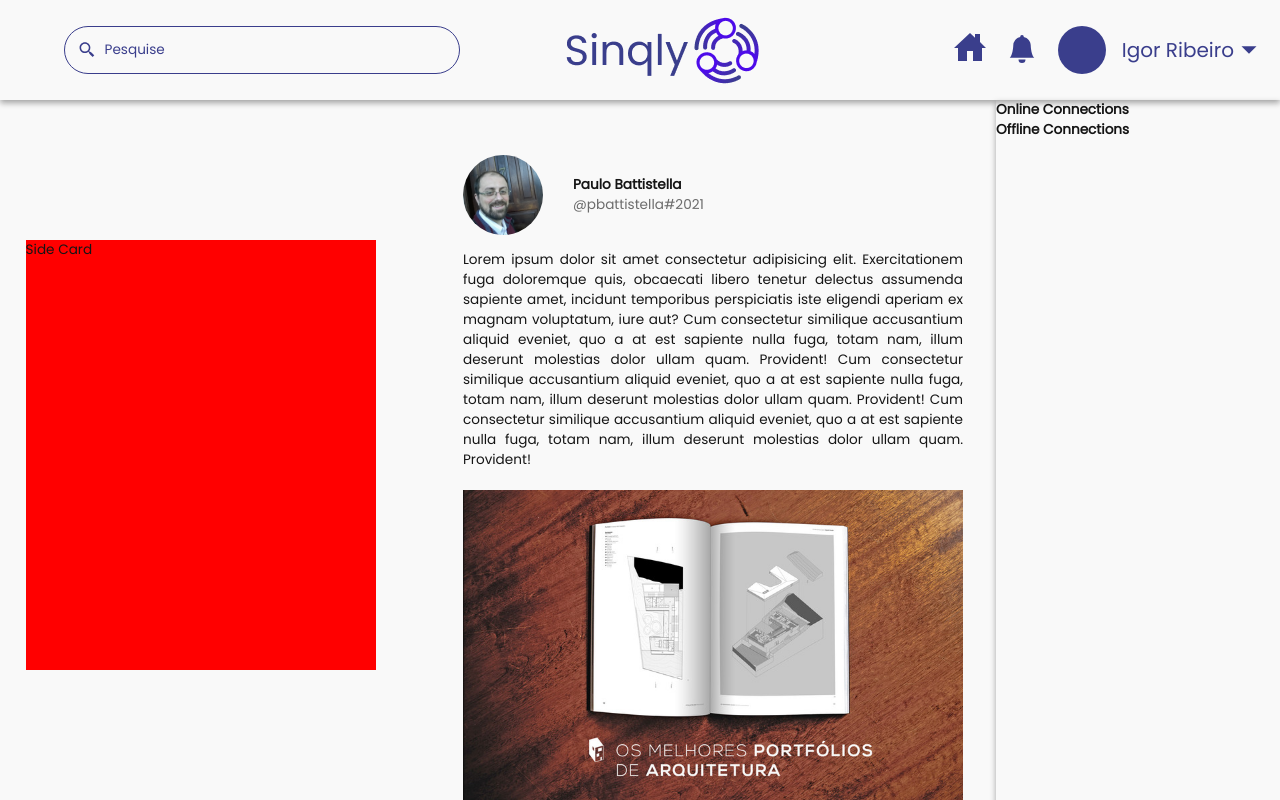
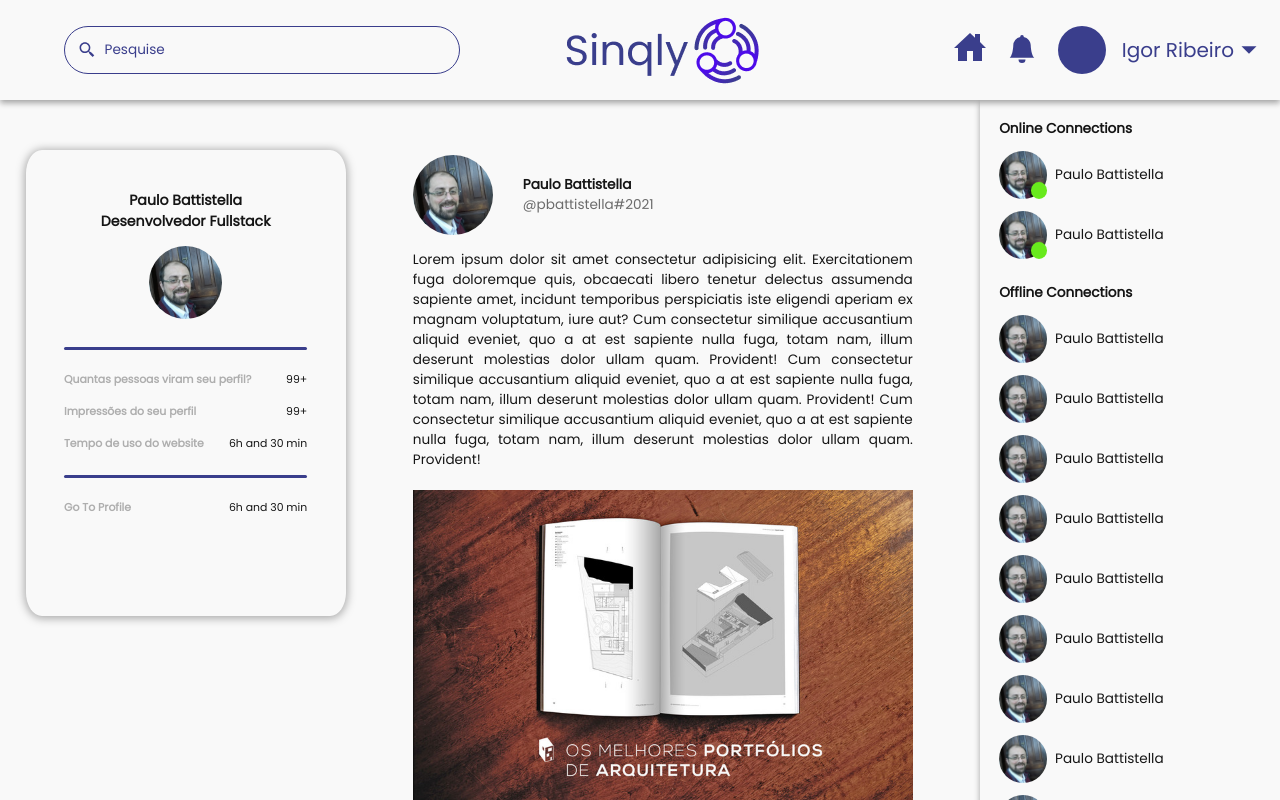
Before and after one commit to Sinqly/Website, a Next.js app: page /feed in a window 1280 px wide. Shown: the top 800 px of the page. Built offline with nearby package versions, Linux system fonts and the light colour scheme.

Commit message:
feat(WIP): Completed (home) feed page

```diff
--- a/src/components/Header/styles.tsx
+++ b/src/components/Header/styles.tsx
@@ -177,7 +177,7 @@ export const SignInSignUpContainer = styled.div`
   display: flex;
   align-items: center;
   justify-content: center;
-  position: relative;
+  position: fixed;
 
   box-shadow: 0px 3px 6px 0px rgba(0, 0, 0, 0.35);
   -webkit-box-shadow: 0px 3px 6px 0px rgba(0, 0, 0, 0.35);
@@ -232,6 +232,7 @@ export const ContainerGeneral = styled.div`
   display: flex;
   align-items: center;
   justify-content: space-between;
+  position: fixed;
   z-index: 999;
 
   box-shadow: 0px 3px 6px 0px rgba(0, 0, 0, 0.35);
--- a/src/pages/feed.tsx
+++ b/src/pages/feed.tsx
@@ -4,20 +4,100 @@ import * as React from 'react';
 import Careca from '../assets/Images/Feed/Careca.png'
 import Imagem from '../assets/Images/Feed/imagem_feed.jpg'
 import Header from '../components/Header';
-import { Container, SideCard, Content, UserList, Card, CardHeader, UserImage, Texts, Nome, Username, CardBody, Actions, Like, Comments, Save, NotLike } from '../styles/pages/feed';
+import { Container, SideCard, SideCardHeader, SideCardTitle, SideCardImage, Content, UserList, Card, CardHeader, UserImage, Texts, Nome, Username, CardBody, Actions, Like, Comments, Save, NotLike, UserCard, Users, Avatar, Name, Online, Informations, Place } from '../styles/pages/feed';
 
 // interface feedProps {}
 
-const feed: React.FC = () => {
+const Feed: React.FC = () => {
+
+
+  const users = () => {
+      return(
+    <UserCard>
+      <Avatar>
+        <Image  src={Careca} alt="Foto do usuário" />
+      </Avatar>
+      <Name>
+        Paulo Battistella
+      </Name>
+    </UserCard>
+      )
+  }
+
   return (
     <>
       <Header headerType='General' />
       <Container>
-        <SideCard>
-          Side Card
+
+        <SideCard className='sideCard'>
+          <SideCardHeader>
+            <SideCardTitle>
+              Paulo Battistella
+              <span>
+                Desenvolvedor Fullstack
+              </span>
+            </SideCardTitle>
+            <SideCardImage>
+              <Image src={Careca} alt="Foto do usuário" />
+            </SideCardImage>
+          </SideCardHeader>
+
+          <hr />
+
+          <Informations>
+            <Place>
+              <p>Quantas pessoas viram seu perfil?</p>
+              <span>99+</span>
+            </Place>
+            <Place>
+              <p>Impressões do seu perfil</p>
+              <span>99+</span>
+            </Place>
+            <Place>
+              <p>Tempo de uso do website</p>
+              <span>6h and 30 min</span>
+            </Place>
+          </Informations>
+
+          <hr />
+
+          <Informations>
+            <Place>
+              <p>Go To Profile</p>
+              <span>6h and 30 min</span>
+            </Place>
+          </Informations>
+
+
+
         </SideCard>
-        <Content>
-          <Card>
+
+        <Content className='content'>
+          <Card className='card'>
+            <CardHeader>
+              <UserImage>
+                <Image  src={Careca} alt="Foto do usuário" />
+              </UserImage>
+              <Texts className='texts'>
+                <Nome href='https://www.google.com'>Paulo Battistella</Nome>
+                <Username>@pbattistella#2021</Username>
+              </Texts>
+            </CardHeader>
+            <CardBody className='cardBody'>
+              <p>
+                Lorem ipsum dolor sit amet consectetur adipisicing elit. Exercitationem fuga doloremque quis, obcaecati libero tenetur delectus assumenda sapiente amet, incidunt temporibus perspiciatis iste eligendi aperiam ex magnam voluptatum, iure aut? Cum consectetur similique accusantium aliquid eveniet, quo a at est sapiente nulla fuga, totam nam, illum deserunt molestias dolor ullam quam. Provident! Cum consectetur similique accusantium aliquid eveniet, quo a at est sapiente nulla fuga, totam nam, illum deserunt molestias dolor ullam quam. Provident! Cum consectetur similique accusantium aliquid eveniet, quo a at est sapiente nulla fuga, totam nam, illum deserunt molestias dolor ullam quam. Provident!
+              </p>
+              <Image src={Imagem} width="1000" alt='Oi'/>
+              <Actions>
+                <div>
+                  <Like/>
+                  <Comments/>
+                </div>
+                <Save />
+              </Actions>
+            </CardBody>
+          </Card>
+          <Card className='card'>
             <CardHeader>
               <UserImage>
                 <Image  src={Careca} alt="Foto do usuário" />
@@ -41,41 +121,83 @@ const feed: React.FC = () => {
               </Actions>
             </CardBody>
           </Card>
-          <Card>
-            <CardHeader>
-              <UserImage>
-                <Image  src={Careca} alt="Foto do usuário" />
-              </UserImage>
-              <Texts>
-                <Nome href='https://www.google.com'>Paulo Battistella</Nome>
-                <Username>@pbattistella#2021</Username>
-              </Texts>
-            </CardHeader>
-            <CardBody>
-              <p>
-                Lorem ipsum dolor sit amet consectetur adipisicing elit. Exercitationem fuga doloremque quis, obcaecati libero tenetur delectus assumenda sapiente amet, incidunt temporibus perspiciatis iste eligendi aperiam ex magnam voluptatum, iure aut? Cum consectetur similique accusantium aliquid eveniet, quo a at est sapiente nulla fuga, totam nam, illum deserunt molestias dolor ullam quam. Provident! Cum consectetur similique accusantium aliquid eveniet, quo a at est sapiente nulla fuga, totam nam, illum deserunt molestias dolor ullam quam. Provident! Cum consectetur similique accusantium aliquid eveniet, quo a at est sapiente nulla fuga, totam nam, illum deserunt molestias dolor ullam quam. Provident!
-              </p>
-              <Image src={Imagem} width="1000" alt='Oi'/>
-              <Actions>
-                <div>
-                  <NotLike />
-                  <Comments/>
-                </div>
-                <Save/>
-              </Actions>
-            </CardBody>
-          </Card>
         </Content>
 
-        <UserList>
-          <h2>Online Connections</h2>
+        <UserList className='userList'>
+            <Users className='users'>
+              <h2>Online Connections</h2>
+              <UserCard>
+                <Avatar>
+                  <Image  src={Careca} alt="Foto do usuário" />
+                  <Online/>
+                </Avatar>
+                <Name>
+                  Paulo Battistella
+                </Name>
+              </UserCard>
+              <UserCard>
+                <Avatar>
+                  <Image  src={Careca} alt="Foto do usuário" />
+                  <Online/>
+                </Avatar>
+                <Name>
+                  Paulo Battistella
+                </Name>
+              </UserCard>
+            </Users>
+          <Users>
+            <h2 className='offline'>Offline Connections</h2>
 
-          <h2>Offline Connections</h2>
-
+            {
+              users()
+            }
+            {
+              users()
+            }
+            {
+              users()
+            }
+            {
+              users()
+            }
+            {
+              users()
+            }
+            {
+              users()
+            }
+            {
+              users()
+            }
+            {
+              users()
+            }
+            {
+              users()
+            }
+            {
+              users()
+            }
+            {
+              users()
+            }
+            {
+              users()
+            }
+            {
+              users()
+            }
+            {
+              users()
+            }
+            {
+              users()
+            }
+          </Users>
         </UserList>
       </Container>
     </>
   )
 };
 
-export default feed;
+export default Feed;
--- a/src/styles/pages/feed.tsx
+++ b/src/styles/pages/feed.tsx
@@ -6,44 +6,168 @@ import { FaRegComment, FaRegFlag } from 'react-icons/fa'
 
 export const Container = styled.div`
   display: grid;
-  grid-template-columns: 430px auto 284px;
-  grid-template-rows: 568px auto;
+
+  grid-template-columns: 27% auto 300px;
+  grid-template-rows: 100%;
   grid-template-areas:
     'SideCard Content UserList'
-    'Empty    Content UserList '
   ;
+
+  position: absolute;
+  top: 100px;
+
   width: 100vw;
   height: calc(100%);
+
+  @media screen and (max-width: 1200px){
+    grid-template-columns: 30% 70%;
+    grid-template-areas:
+      'SideCard Content'
+      'Empty    Content'
+    ;
+
+    .sideCard{
+      width: 30%;
+    }
+
+    .userList{
+      display: none;
+    }
+
+    .card{
+      min-width: 0;
+      width: 90%;
+      font-size: 1.2rem;
+    }
+  }
+
+  @media screen and (max-width: 865px){
+    grid-template-columns: 100%;
+    grid-template-areas:
+      'Content'
+      'Content'
+    ;
+
+    .sideCard{
+      display: none;
+    }
+
+    .card{
+      min-width: none;
+    }
+  }
+
+  @media screen and (max-width: 650px){
+    top: 70px;
+
+    .texts{
+      font-size:1.5rem;
+      margin-left: 10px;
+    }
+
+    .card{
+      width: 100%;
+    }
+
+    .cardBody{
+      gap: 5px;
+    }
+  }
 `
+
+
+export const EMPTY = styled.div`
+  grid-area: Empty;
+`
+
+/* SIDE CARD STYLES */
 
 export const SideCard = styled.div`
   grid-area: SideCard;
-  background-color: red;
   position: fixed;
-  top: 30%;
+  top: 150px;
   left: 2%;
 
-  width: 350px;
-  height: 430px;
+  font-size: 0.8em;
+
+  width: 25%;
+  padding: 40px 3% 100px 3%;
+  border-radius: 5%;
+
+  display: flex;
+  flex-direction: column;
+  align-items: center;
+
+  hr{
+    height: 3px;
+    width: 100%;
+    background-color: var(--dark-purple);
+    border-radius: 100px;
+    border: none;
+    margin: 22.5px 0;
+  }
+
+  -webkit-box-shadow: 0px 1px 10px 1px rgba(0, 0, 0, 0.35);
+  -moz-box-shadow: 0px 3px 6px 0px rgba(0, 0, 0, 0.35);
+  `
+
+export const SideCardHeader = styled.div`
+  display: flex;
+  flex-direction: column;
+  align-items: center;
 `
+
+export const SideCardTitle = styled.div`
+  display: flex;
+  flex-direction: column;
+  align-items: center;
+
+  font-size: 1.3em;
+  font-weight: bold;
+  margin-bottom: 1em;
+`
+
+export const SideCardImage = styled.div`
+  width: 30%;
+  img{
+    border-radius: 100%;
+  }
+`
+export const Informations = styled.div`
+  width: 100%;
+  display: flex;
+  flex-direction: column;
+  align-items: left;
+  gap: 16px;
+`
+
+export const Place = styled.div`
+  display: flex;
+  justify-content: space-between;
+  align-items: center;
+  width: 100%;
+  & > p {
+    font-weight: bold;
+    font-family: 'Poppins';
+    color: var(--light-grey);
+  }
+  & > span {
+    margin-left: 15px;
+  }
+
+`
+
+/* END SIDE CARD STYLES */
+
+
+/* CONTENT STYLES */
+
 export const Content = styled.div`
   grid-area: Content;
 
   display: flex;
   flex-direction: column;
   align-items: center;
-
-`
-export const UserList = styled.div`
-  grid-area: UserList;
-  position: sticky;
-  box-shadow: 0px 3px 6px 0px rgba(0, 0, 0, 0.35);
-  -webkit-box-shadow: 0px 3px 6px 0px rgba(0, 0, 0, 0.35);
-  -moz-box-shadow: 0px 3px 6px 0px rgba(0, 0, 0, 0.35);
-`
-
-export const EMPTY = styled.div`
-  grid-area: Empty;
 `
 
 export const Card = styled.div`
@@ -100,23 +224,27 @@ export const Actions = styled.div`
   width: 100%;
 
   padding: 0 2%;
+
+  & > div {
+    display: flex;
+    align-items: center;
+    min-width: 80px;
+  }
 `
 
-
-
 export const NotLike = styled(FcLikePlaceholder)`
-  width: 36px;
-  height: 36px;
+  width: 35%;
+  height: 35%;
 `
 
 export const Like = styled(FcLike)`
-  width: 36px;
-  height: 36px;
+  width: 50%;
+  height: 50%;
 `
 
 export const Comments = styled(FaRegComment)`
-  width: 30px;
-  height: 30px;
+  width: 50%;
+  height: 50%;
   margin-left: 16px;
 `
 
@@ -125,3 +253,84 @@ export const Save = styled(FaRegFlag)`
   height: 30px;
   margin-left: 16px;
 `
+
+/* END CONTENT STYLES */
+
+
+/* USER LIST STYLES */
+
+export const UserList = styled.div`
+  grid-area: UserList;
+  box-shadow: 0px 3px 6px 0px rgba(0, 0, 0, 0.35);
+  -webkit-box-shadow: 0px 3px 6px 0px rgba(0, 0, 0, 0.35);
+  -moz-box-shadow: 0px 3px 6px 0px rgba(0, 0, 0, 0.35);
+
+  position: fixed;
+  right: 0;
+  height: 100%;
+  padding: 1.5% 1.5% 8% 1.5%;
+  width: 300px;
+
+  .offline{
+    margin-top: 24px;
+  }
+
+  & > h2{
+    margin: 16px 0 24px 0;
+  }
+
+  overflow-y: scroll;
+  &::-webkit-scrollbar {
+    width: 7px;
+    height: 7px;
+  }
+  &::-webkit-scrollbar-track {
+      background-color: var(--light-purple);
+  }
+  &::-webkit-scrollbar-thumb {
+      background-color: var(--dark-purple);
+  }         /* "auto" or "thin" */
+`
+
+export const Users = styled.div`
+  display: flex;
+  flex-direction: column;
+  gap: 12px;
+`
+
+export const UserCard = styled.div`
+  height: 3%;
+
+  display: flex;
+  align-items: center;
+  gap: 3%;
+`
+
+export const Avatar = styled.div`
+  height: 48px;
+  width: 48px;
+  position: relative;
+  img{
+    height:100%;
+    width:100%;
+    border-radius:100%;
+  }
+`
+
+export const Name = styled.div`
+
+`
+
+export const Online = styled.div`
+  height: 17px;
+  width: 34%;
+
+  position: absolute;
+  bottom: 0;
+  right: 0;
+  border-radius: 100%;
+  background: #68ea1c;
+`
+
+
+/* END USER LIST STYLES */
```
